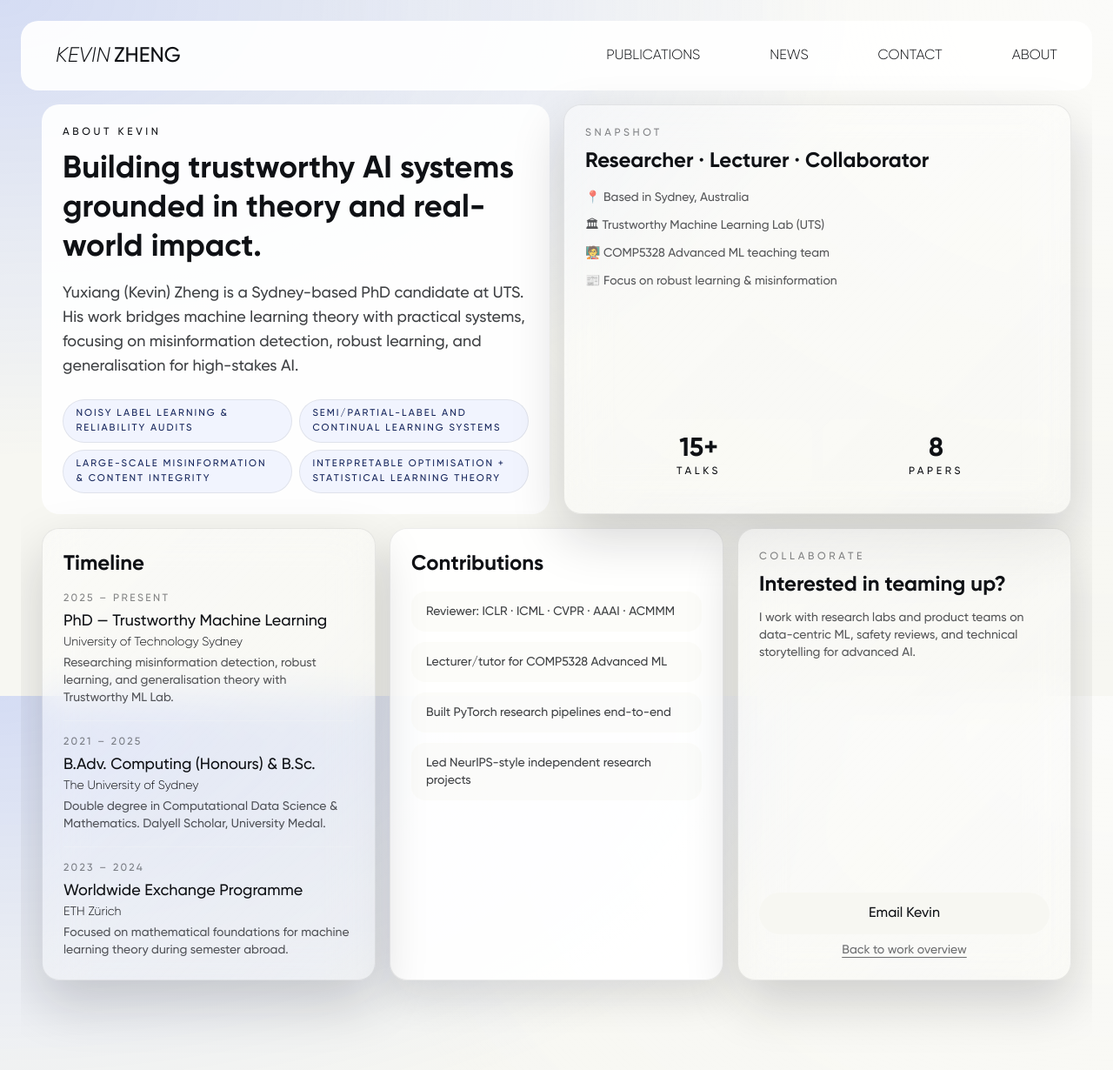
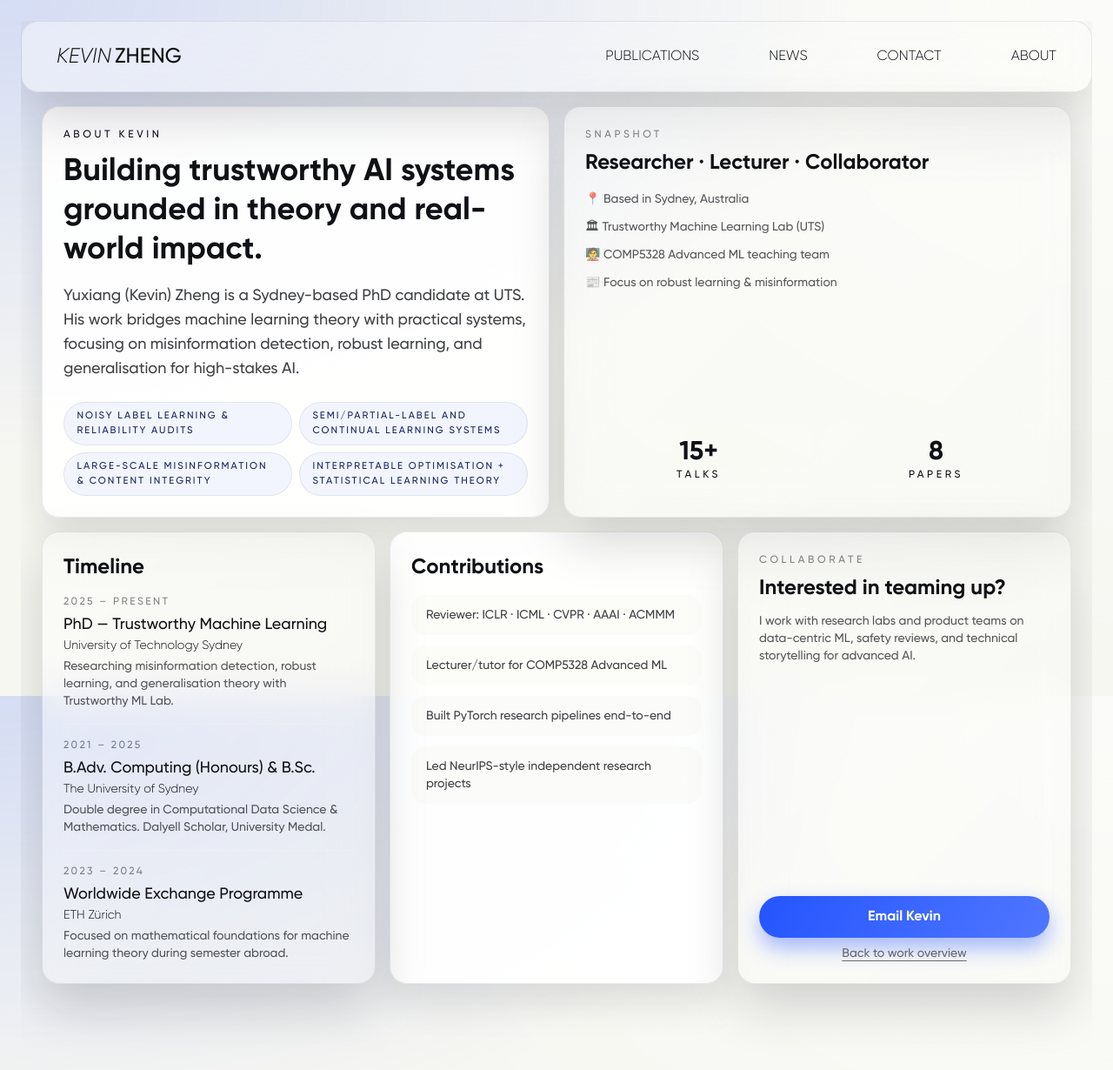
Before and after one commit to kyxzhe/kyxzhe.github.io, a Next.js app: page /about in a window 1280 px wide. Shown: the top 1230 px of the page at 87% size. Built offline with nearby package versions, Linux system fonts and the light colour scheme.

Commit message:
style: unify card surfaces across pages

```diff
--- a/src/app/about/page.tsx
+++ b/src/app/about/page.tsx
@@ -63,7 +63,7 @@ export default function AboutPage() {
       >
         <section className="grid grid-cols-1 lg:grid-cols-2 gap-4">
           <motion.div
-            className="bg-card rounded-[20px] p-6 flex flex-col gap-6"
+            className="surface-card p-6 flex flex-col gap-6"
             variants={cardVariants}
             initial="hidden"
             animate="visible"
@@ -273,7 +273,7 @@ export default function AboutPage() {
             >
               <Link
                 href={`mailto:${contactInfo.email}`}
-                className="bg-background text-foreground rounded-full px-4 py-3 text-center font-medium hover:bg-background/80 transition-colors"
+                className="btn-primary inline-flex justify-center"
               >
                 Email Kevin
               </Link>
--- a/src/components/ContactModal.tsx
+++ b/src/components/ContactModal.tsx
@@ -192,7 +192,7 @@ export default function ContactModal({ isOpen, onClose }: ContactModalProps) {
           }}
         >
           <motion.div
-            className="bg-card rounded-[20px] p-6 md:p-8 lg:p-12 border-3 border-accent w-full max-w-4xl max-h-[90vh] overflow-y-auto relative"
+            className="glass-panel rounded-[20px] p-6 md:p-8 lg:p-12 border border-accent/30 w-full max-w-4xl max-h-[90vh] overflow-y-auto relative"
             variants={modalVariants}
             initial="hidden"
             animate="visible"
--- a/src/components/MobileNav.tsx
+++ b/src/components/MobileNav.tsx
@@ -27,7 +27,7 @@ const MobileNav = React.memo(({ open, closeMenu }: Props) => (
           exit="exit"
           variants={mobileMenuVariants}
           transition={{ type: 'spring', stiffness: 300, damping: 30 }}
-          className="absolute top-[80px] left-0 border border-accent w-full bg-card rounded-[20px] shadow-lg flex flex-col gap-6 py-8 px-10 z-50 md:hidden"
+          className="absolute top-[80px] left-0 glass-panel w-full rounded-[20px] flex flex-col gap-6 py-8 px-10 z-50 md:hidden"
           role="menu"
         >
           {navItems.map(({ href, label, title }) => (
--- a/src/components/Navbar.tsx
+++ b/src/components/Navbar.tsx
@@ -8,7 +8,7 @@ import MobileNav from './MobileNav';
 export default function Navbar() {
   const { menuOpen, toggleMenu, closeMenu } = useNavigation();
   return (
-    <header className="rounded-[20px] bg-card mb-4" role="banner">
+    <header className="glass-panel mb-4" role="banner">
       <nav className="flex flex-row justify-between px-4 py-4 lg:px-10 lg:py-6 items-center md:flex-row md:items-center relative" aria-label="Main navigation">
         <Link
           href="/"
```
